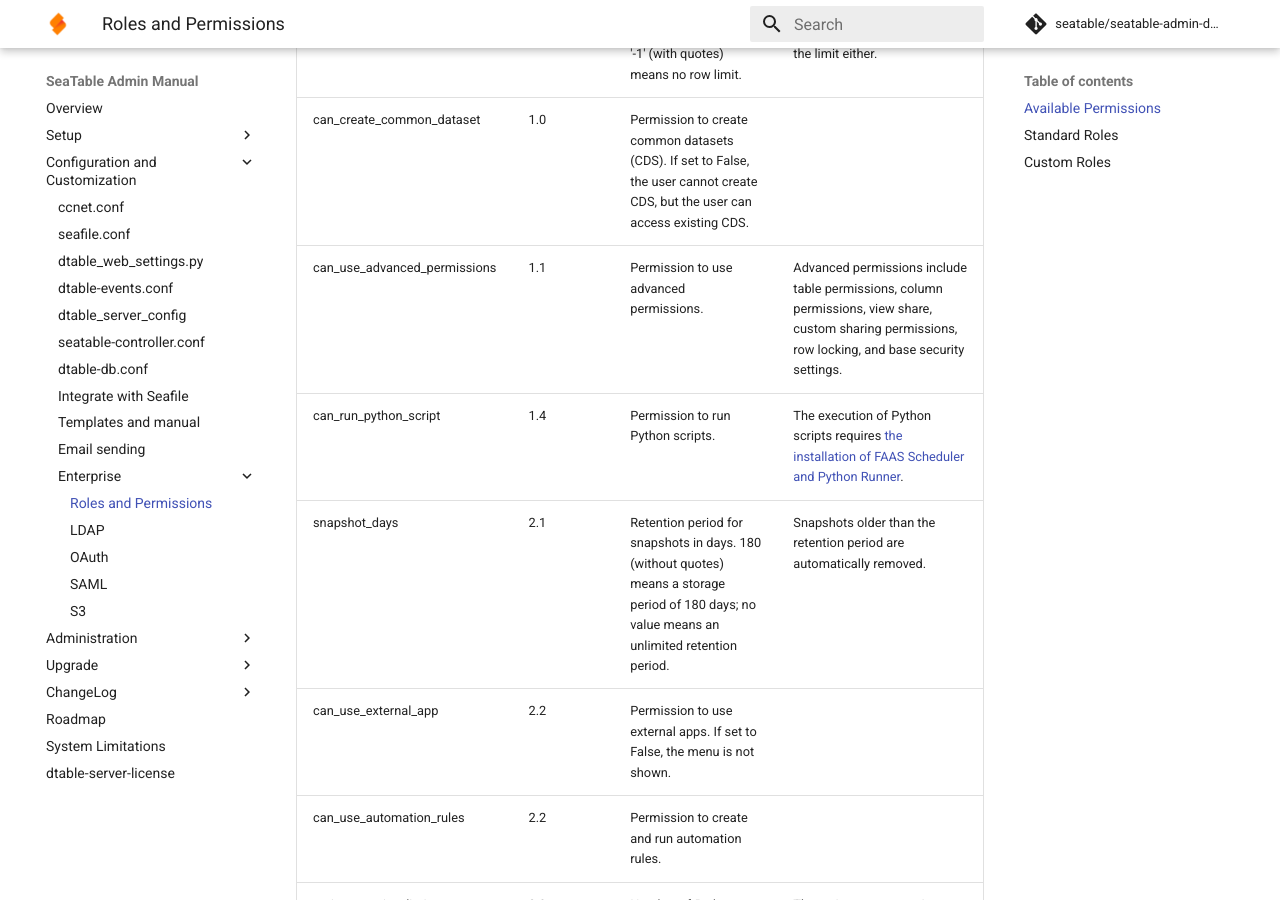
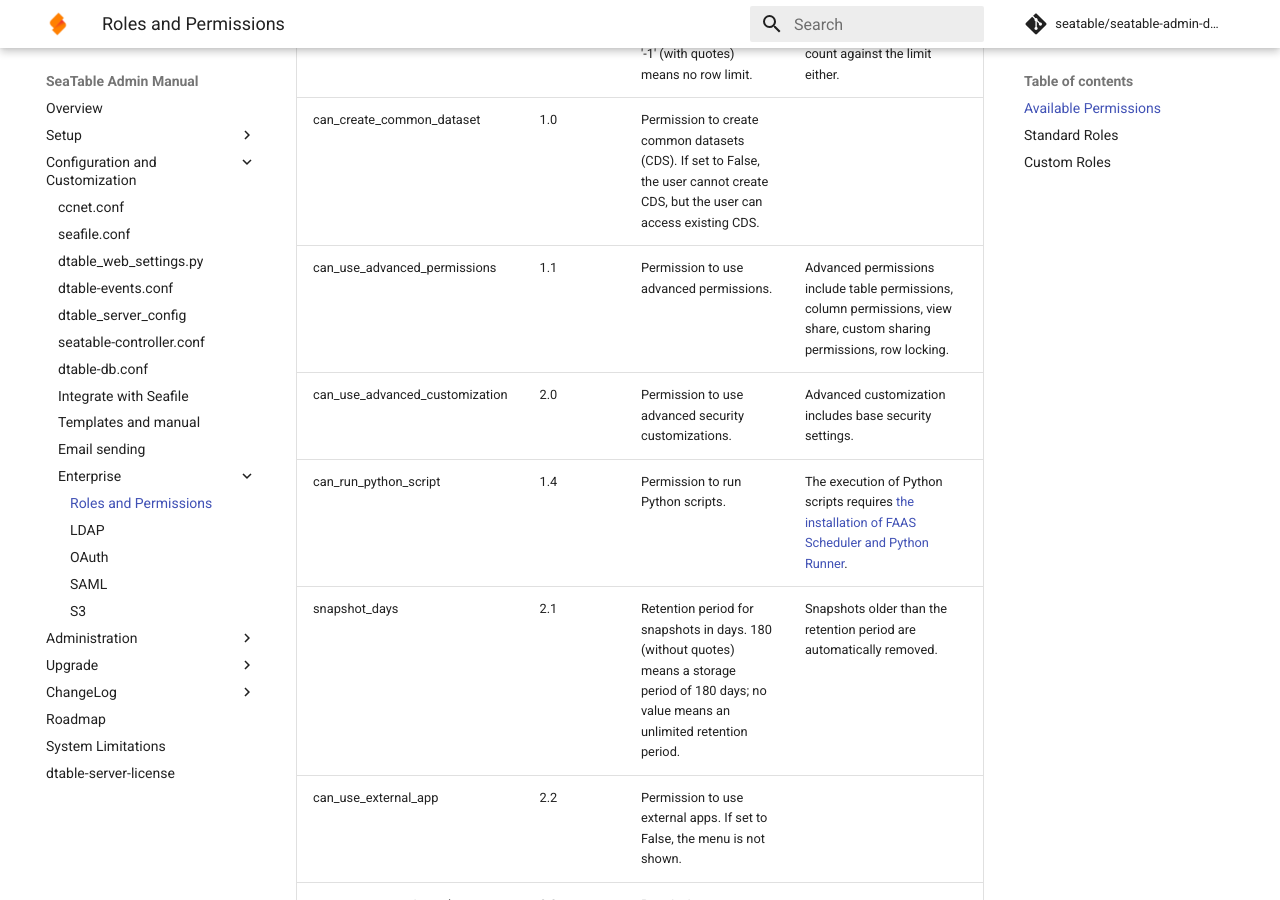
Before and after one commit to seatable/seatable-admin-docs, an MkDocs documentation site: the page built from manual/config/enterprise/roles_permissions.md, in a window 1280 px wide and 900 px high, scrolled down 1276 px. Built offline with MkDocs 1.6.1 and Material for MkDocs 9.7.7, drawn with Linux system fonts in a browser that asks for light colours; comment, search, counter and statistics services are not loaded.

Commit message:
Update roles_permissions.md
Added "can_use_advanced_customization" in the table "Available Permissions" for "Permission", "Added in Version", "Description" and "Additional information".

```diff
--- a/manual/config/enterprise/roles_permissions.md
+++ b/manual/config/enterprise/roles_permissions.md
@@ -22,7 +22,8 @@ SeaTable version 2.3 supports 17 permissions:
 | role_asset_quota             | 1.0              | Storage  quota for files and images inside a user's bases. '1G' means a storage quota of one gigabyte; an empty value '' means no storage quota. | Files in shared bases owned by other users do not count against the user's storage quota. |
 | row_limit                    | 1.0              | Row limit for all bases of the user. '10000' (with quotes) means a limit of 10.000 rows; '-1' (with quotes) means no row limit. | Rows in shared bases owned by other users do not count against the row limit.  Archived rows does not count against the limit either. |
 | can_create_common_dataset    | 1.0              | Permission to create common datasets (CDS). If set to False, the user cannot create CDS, but the user can access existing CDS. |                                                              |
-| can_use_advanced_permissions | 1.1              | Permission to use advanced permissions.                      | Advanced  permissions include table permissions, column permissions, view share, custom  sharing permissions, row locking, and base security settings. |
+| can_use_advanced_permissions | 1.1              | Permission to use advanced permissions.                      | Advanced  permissions include table permissions, column permissions, view share, custom  sharing permissions, row locking. |
+| can_use_advanced_customization | 2.0            | Permission to use advanced security customizations.         | Advanced customization includes base security settings. |
 | can_run_python_script        | 1.4              | Permission to run Python scripts.                            | The execution of Python scripts requires [the installation of FAAS Scheduler and Python Runner](https://manual.seatable.io/docker/Python-Runner/Deploy%20SeaTable%20Python%20Runner/). |
 | snapshot_days                | 2.1              | Retention period for snapshots in days. 180 (without quotes) means a storage period of 180 days; no value means an unlimited retention period. | Snapshots older than the retention period are automatically removed. |
 | can_use_external_app         | 2.2              | Permission to use external apps. If set to False, the menu is not shown. |                                                              |
```
